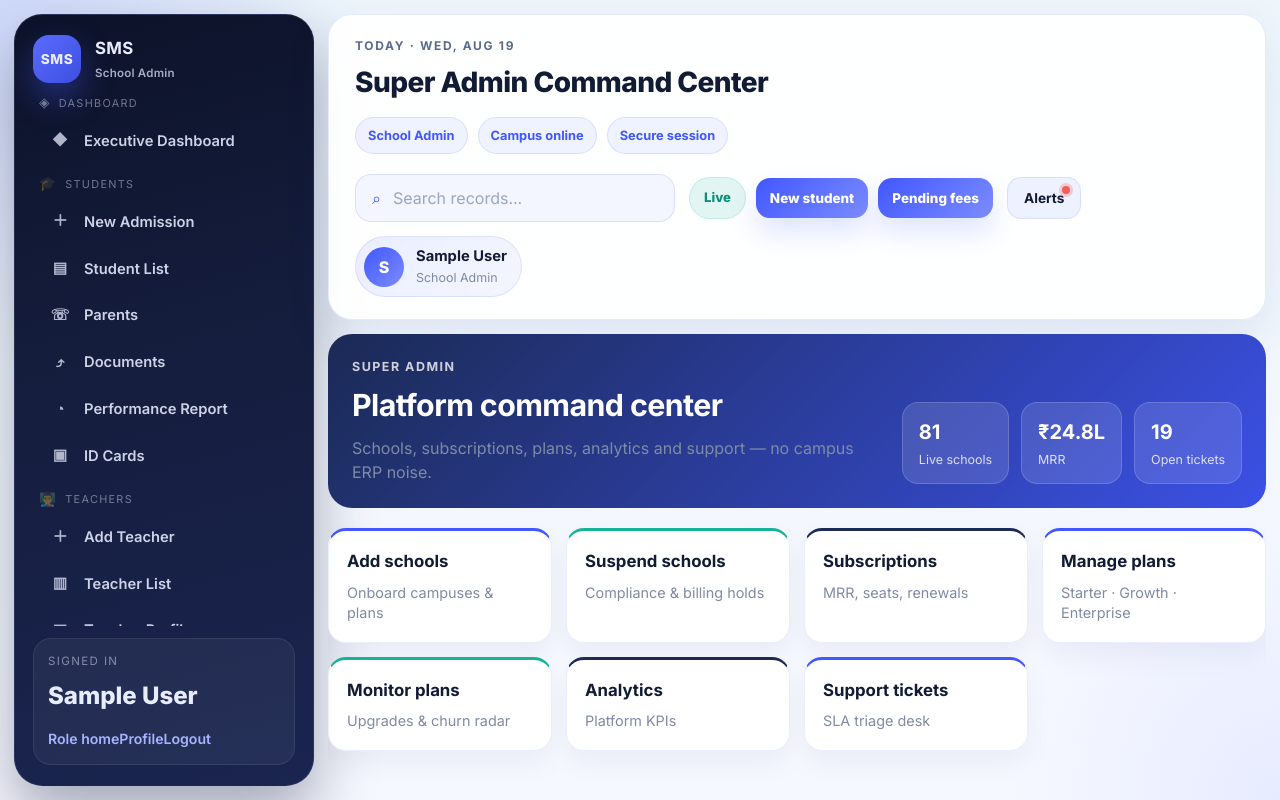
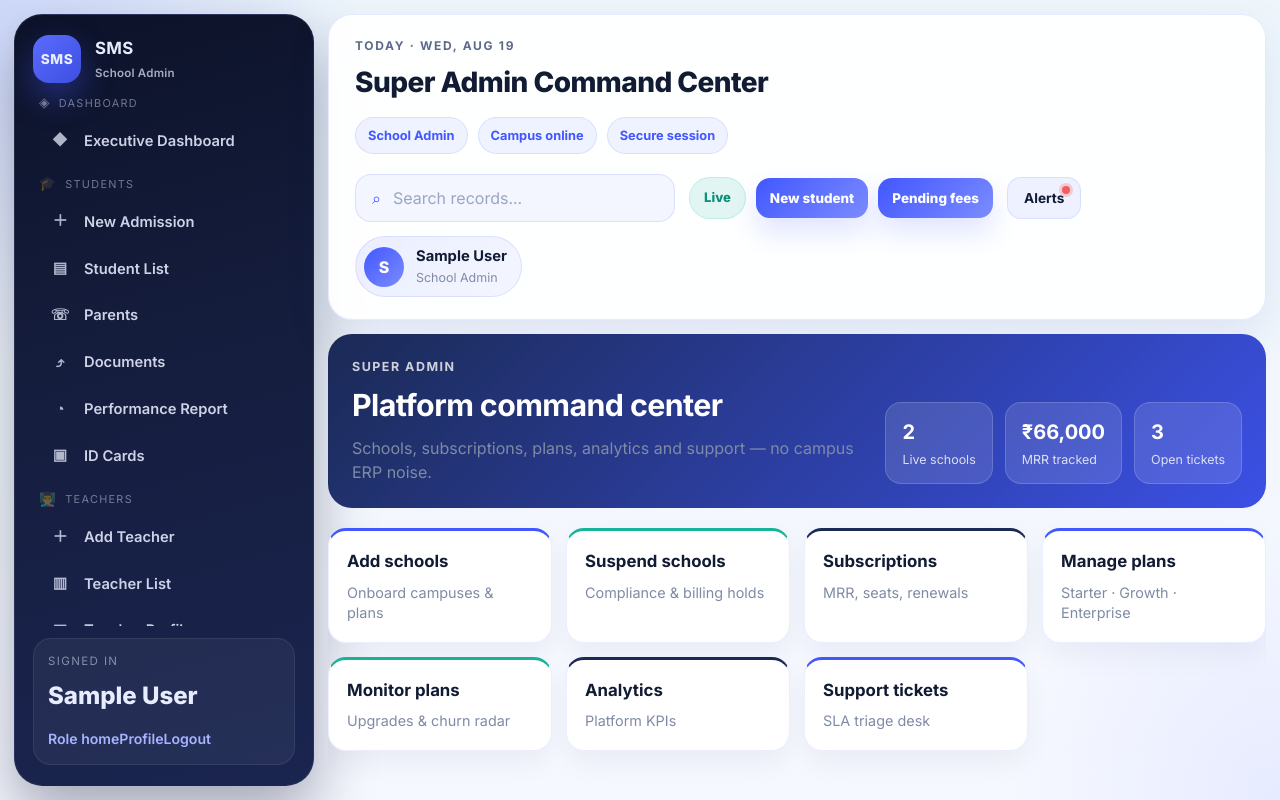
Before and after one commit to lokesh9191334/SCHOOL-MANAGEMENT-SYSTEM, a React (Vite) app: page /super-admin in a window 1280 px wide. Built offline with nearby package versions, Linux system fonts and the light colour scheme; sample sign-in values are in the browser's storage.

Commit message:
Make Super Admin command center data-driven

```diff
--- a/src/pages/role/SuperAdminHome.jsx
+++ b/src/pages/role/SuperAdminHome.jsx
@@ -1,4 +1,7 @@
+import { useMemo } from 'react'
 import { Link } from 'react-router-dom'
+import { getModuleConfig } from '../../data/moduleRegistry'
+import { usePersistentState } from '../../hooks/usePersistentState'
 import './RoleHome.css'
 
 const cards = [
@@ -12,6 +15,19 @@ const cards = [
 ]
 
 export default function SuperAdminHome() {
+  const schoolsConfig = getModuleConfig('/super-admin/schools')
+  const subscriptionsConfig = getModuleConfig('/super-admin/subscriptions')
+  const ticketsConfig = getModuleConfig('/super-admin/tickets')
+  const [schools] = usePersistentState(schoolsConfig.storageKey, schoolsConfig.seed)
+  const [subscriptions] = usePersistentState(subscriptionsConfig.storageKey, subscriptionsConfig.seed)
+  const [tickets] = usePersistentState(ticketsConfig.storageKey, ticketsConfig.seed)
+  const liveSchools = schools.filter((school) => ['Live', 'Trial'].includes(school.status)).length
+  const recurringRevenue = useMemo(
+    () => subscriptions.reduce((total, subscription) => total + Number(String(subscription.amount || subscription.mrr || 0).replace(/[^0-9.-]/g, '')), 0),
+    [subscriptions],
+  )
+  const openTickets = tickets.filter((ticket) => !['Resolved', 'Closed'].includes(ticket.status)).length
+
   return (
     <div className="role-home">
       <header className="role-home__hero role-home__hero--platform">
@@ -21,9 +37,9 @@ export default function SuperAdminHome() {
           <p>Schools, subscriptions, plans, analytics and support — no campus ERP noise.</p>
         </div>
         <div className="role-home__metrics">
-          <article><strong>81</strong><span>Live schools</span></article>
-          <article><strong>₹24.8L</strong><span>MRR</span></article>
-          <article><strong>19</strong><span>Open tickets</span></article>
+          <article><strong>{liveSchools}</strong><span>Live schools</span></article>
+          <article><strong>₹{recurringRevenue.toLocaleString('en-IN')}</strong><span>MRR tracked</span></article>
+          <article><strong>{openTickets}</strong><span>Open tickets</span></article>
         </div>
       </header>
 
```
